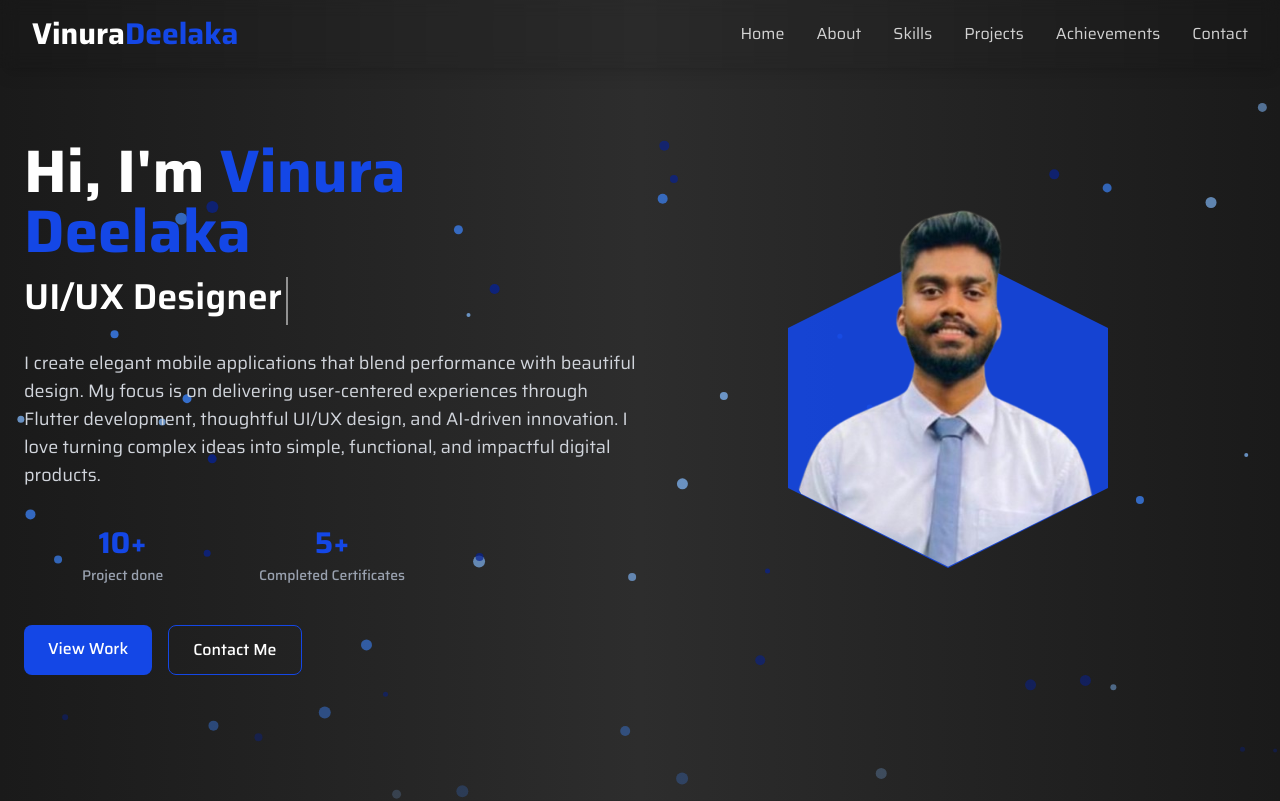
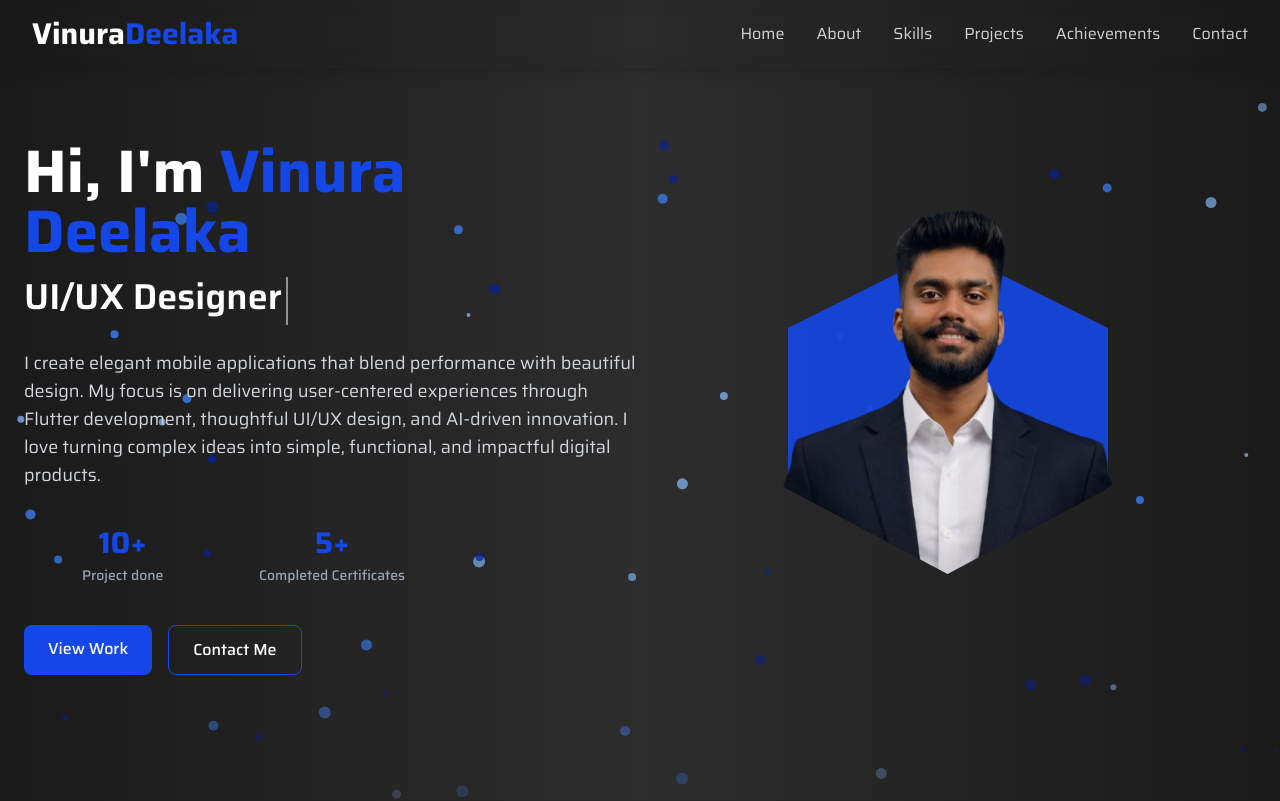
Before and after one commit to vinuraDG/Portfolio, a React (Vite) app: page / in a window 1280 px wide. Shown: the top 801 px of the page. Built offline with nearby package versions, Linux system fonts and the light colour scheme.

Commit message:
modify the hero image

```diff
--- a/src/components/Footer.jsx
+++ b/src/components/Footer.jsx
@@ -5,7 +5,7 @@ const Footer = () => {
     return(
         <div className="py-8 bg-black/20">
             <div className="container mx-auto px-6 text-center">
-                <p className="text-gray-300">@ 2025 Created By Vinura Deelaka.All Rights Reserved.</p>
+                <p className="text-gray-300">&copy; 2025 Created by Vinura Deelaka. All rights reserved.</p>
             </div>
 
         </div>
--- a/src/components/Hero.jsx
+++ b/src/components/Hero.jsx
@@ -121,12 +121,12 @@ const Hero = () => {
             <motion.img
               src={assets.projectImg6}
               alt="Profile"
-              className="relative w-[85%] h-[85%] object-cover z-10 "
+              className="relative w-[90%] h-[89%] object-cover z-10 "
               style={{
-                transform: 'rotate(-90deg) scale(1.5) translateY(-4%)',
+                transform: 'rotate(-90deg) scale(1.46) translateY(-3%)',
                 objectFit: 'cover',
                 objectPosition: 'center top',
-                clipPath: 'polygon(0% 0%, 100% 0%, 100% 50%, 86% 75%, 50% 92.9%, 14% 75%, 0% 50%)'
+                clipPath: 'polygon(0% 0%, 100% 0%, 100% 63%, 87% 73%, 50% 92.9%, 11% 72%, 0% 50%)'
               }}
               transition={{
                 duration: 4,
```
Also changed, not shown: src/assets/profileR.png.
